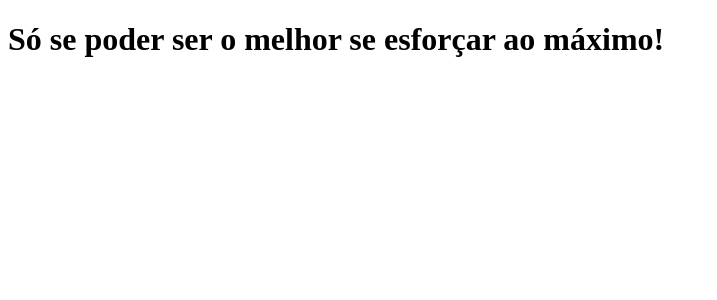
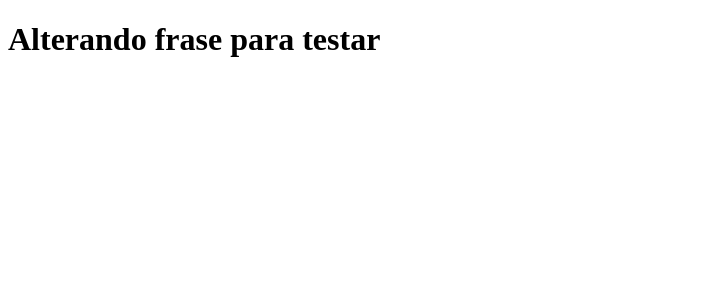
Before and after one commit to GustavoWalien/tabnews, a Next.js app: page / in a window 1280 px wide. Shown: the top 300 px of the page, without its empty margins (0-717 px from the left). Built offline with nearby package versions, Linux system fonts and the light colour scheme.

Commit message:
atualiza o arquivo index

```diff
--- a/pages/index.js
+++ b/pages/index.js
@@ -1,5 +1,5 @@
 function Home() {
-  return <h1>Só se poder ser o melhor se esforçar ao máximo!</h1>
+  return <h1>Alterando frase para testar</h1>
 }
 
 export default Home;
```
